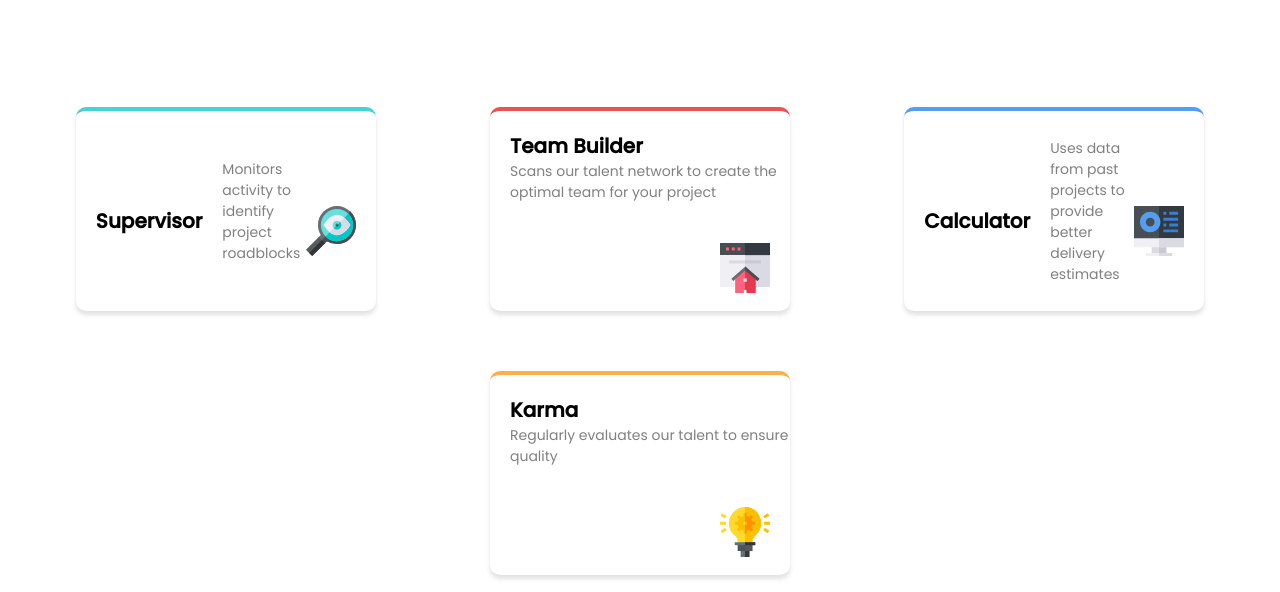
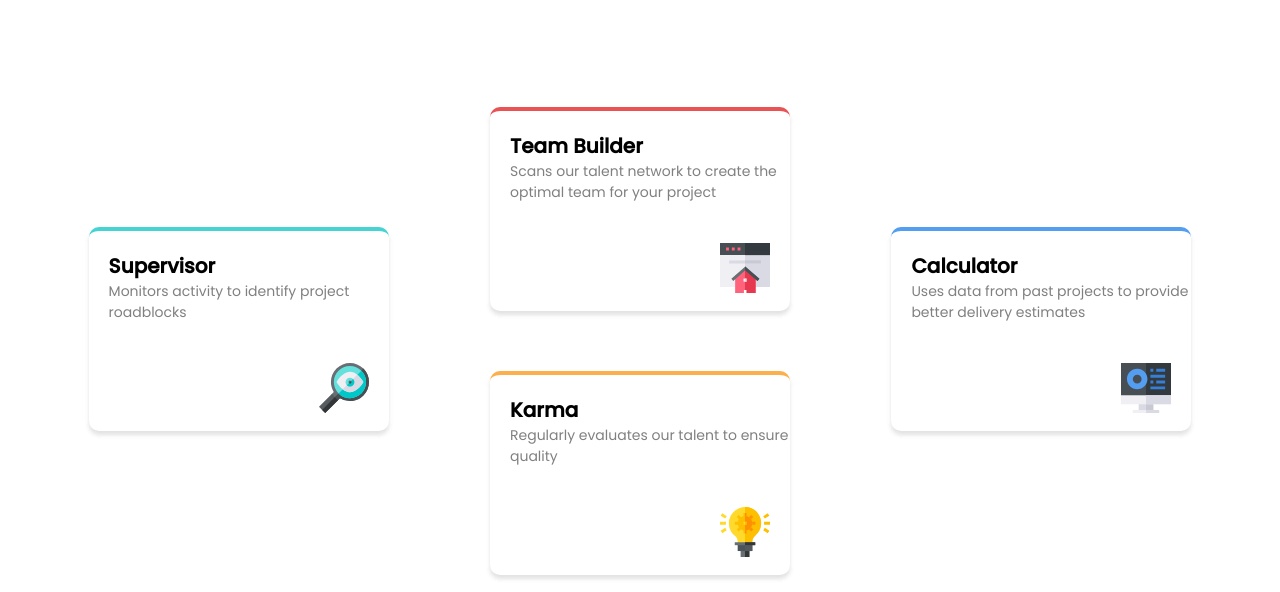
Before and after one commit to celfro/four-card, a plain HTML site: page index.html in a window 1280 px wide. Shown: the part 208-800 px from the top of the page. Drawn offline with Linux system fonts and the light colour scheme.

Commit message:
css styling done

```diff
--- a/style.css
+++ b/style.css
@@ -86,23 +86,20 @@ div img {
     display: flex;
     justify-content: center;
     height: 600px;
-    margin-bottom: 10vh;
   }
 
   .row-1 {
-    display: flex;
-    align-items: center;
+
+    margin-top: 150px;
   }
 
   .row-2{
     display: flex;
     flex-direction: column;
     align-items: center;
-    margin: 0 3vw;
+    margin: 0 1vw;
   }
   .row-3 {
-    display: flex;
-    align-items: center;
+    margin-top: 150px;
   }
-
 }
```
